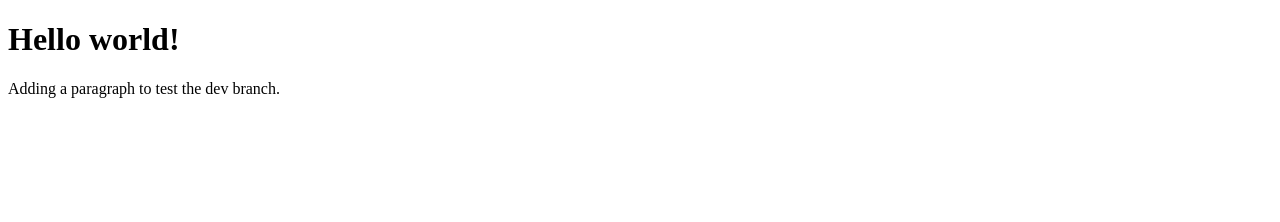
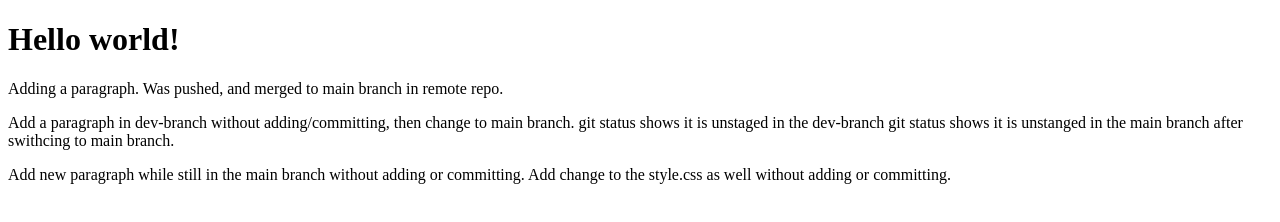
Before and after one commit to daidensacha/wbs-tute-git, a plain HTML site: page index.html in a window 1280 px wide. Drawn offline with Linux system fonts and the light colour scheme.

Commit message:
add changes to css and html

```diff
--- a/index.html
+++ b/index.html
@@ -10,7 +10,18 @@
 
 <body>
   <h1>Hello world!</h1>
-  <p>Adding a paragraph to test the dev branch.</p>
+  <p>Adding a paragraph. Was pushed, and merged to main branch in remote repo.</p>
+
+  <p>
+    Add a paragraph in dev-branch without adding/committing, then change to main branch.
+    git status shows it is unstaged in the dev-branch
+    git status shows it is unstanged in the main branch after swithcing to main branch.
+  </p>
+  <p>
+    Add new paragraph while still in the main branch without adding or committing.
+    Add change to the style.css as well without adding or committing.
+  </p>
+
 
 </body>
 
--- a/style.css
+++ b/style.css
@@ -0,0 +1,4 @@
+/*
+Add comment to css file in main branch without committing
+Change is showing in git status as unstaged in the main branch.
+ */
```
